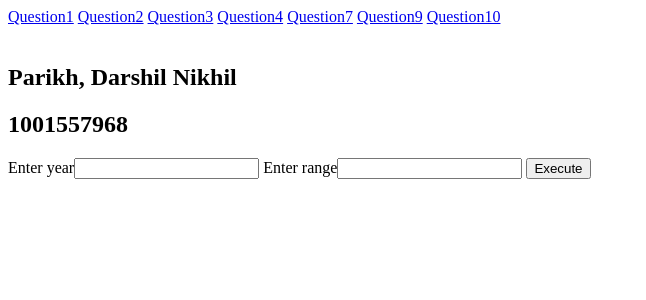
After one commit to darshilgit/quiz4, a Flask app: page /question10 in a window 1280 px wide. The commit adds this page. Shown: the top 300 px of the page, without its empty margins (0-646 px from the left). Run offline with Flask 2, Linux system fonts and the light colour scheme; some libraries are stand-ins or nearby versions.

Commit message:
question 10 commit

```diff
--- a/app.py
+++ b/app.py
@@ -198,5 +198,43 @@ def question9_execute():
     return render_template('question9.html', chart=xy_chart.render_data_uri())
 
 
+@app.route('/question10', )
+def question10():
+    return render_template('question10.html')
+
+@app.route('/question10_execute',  methods=['GET'])
+def question10_execute():
+    range = int(request.args.get('range'))
+    range = range * 1000000
+    bar_chart = pygal.Bar(width=1000, height=500)
+    year = str(request.args.get('year'))
+    year = 'y_'+year
+    lrange1 = 0
+    hrange1 = lrange1 + range
+    lrange2 = hrange1
+    hrange2 = hrange1 + range
+    lrange3 = hrange2
+    hrange3 = hrange2 + range
+    range = [str(lrange1) +'-' + str(hrange1), str(lrange2) +'-' + str(hrange2), str(lrange3) +'-' + str(hrange3)]
+    print(range)
+    cursor = conn.cursor()
+    sql = "select count(State) from population where " + year + " between " + "'" + str(lrange1) + "'" + " and " + "'" + str(hrange1) + "'"
+    sql1 = "select count(State) from population where " + year + " between " + "'" + str(lrange2) + "'" + " and " + "'" + str(hrange2) + "'"
+    sql2 = "select count(State) from population where " + year + " between " + "'" + str(lrange3) + "'" + " and " + "'" + str(hrange3) + "'"
+    print(sql)
+    result = cursor.execute(sql).fetchall()
+    print(result)
+    answers = []
+    answers.append(result[0][0])
+    result = cursor.execute(sql1).fetchall()
+    answers.append(result[0][0])
+    result = cursor.execute(sql2).fetchall()
+    answers.append(result[0][0])
+    bar_chart.add(range[0], answers[0])
+    bar_chart.add(range[1], answers[1])
+    bar_chart.add(range[2], answers[2])
+    return render_template('question10.html', chart=bar_chart.render_data_uri())
+
+
 if __name__ == '__main__':
     app.run()
--- a/templates/common.html
+++ b/templates/common.html
@@ -14,6 +14,7 @@
         <a href="/question4">Question4</a>
         <a href="/question7">Question7</a>
         <a href="/question9">Question9</a>
+        <a href="/question10">Question10</a>
         <br><br>
         <h2>Parikh, Darshil Nikhil</h2>
         <h2>1001557968</h2>
--- /dev/null
+++ b/templates/question10.html
@@ -0,0 +1,12 @@
+{%  include 'common.html' %}
+
+<form action="/question10_execute" method="get">
+    Enter year<input type="text" name="year" method="get" >
+    Enter range<input type="text" name="range" method="get" >
+
+    <input type="submit" value="Execute">
+</form>
+
+{% if chart%}
+    <embed type="image/svg+xml" src= {{ chart|safe }} />
+{% endif %}
```
